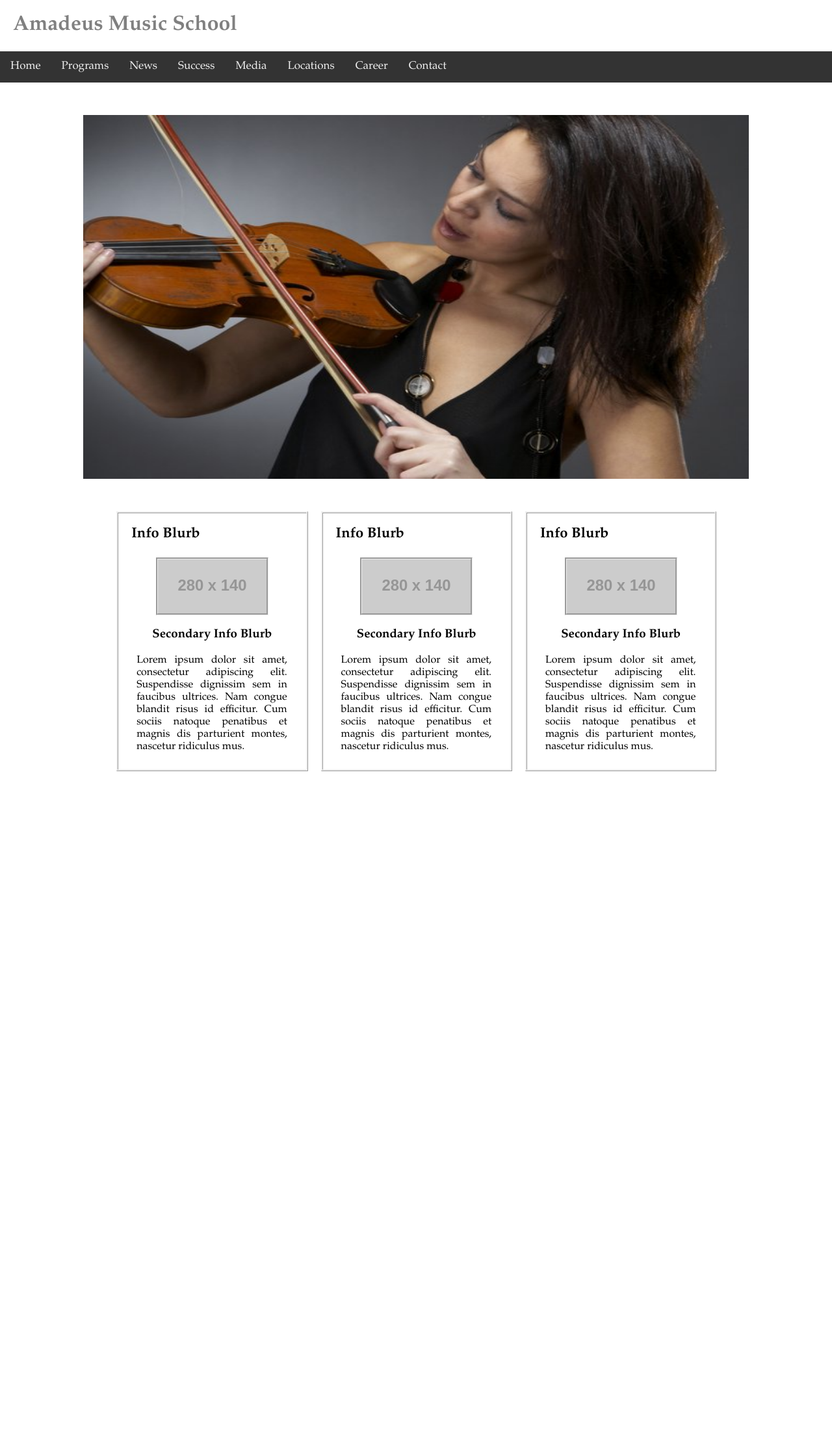
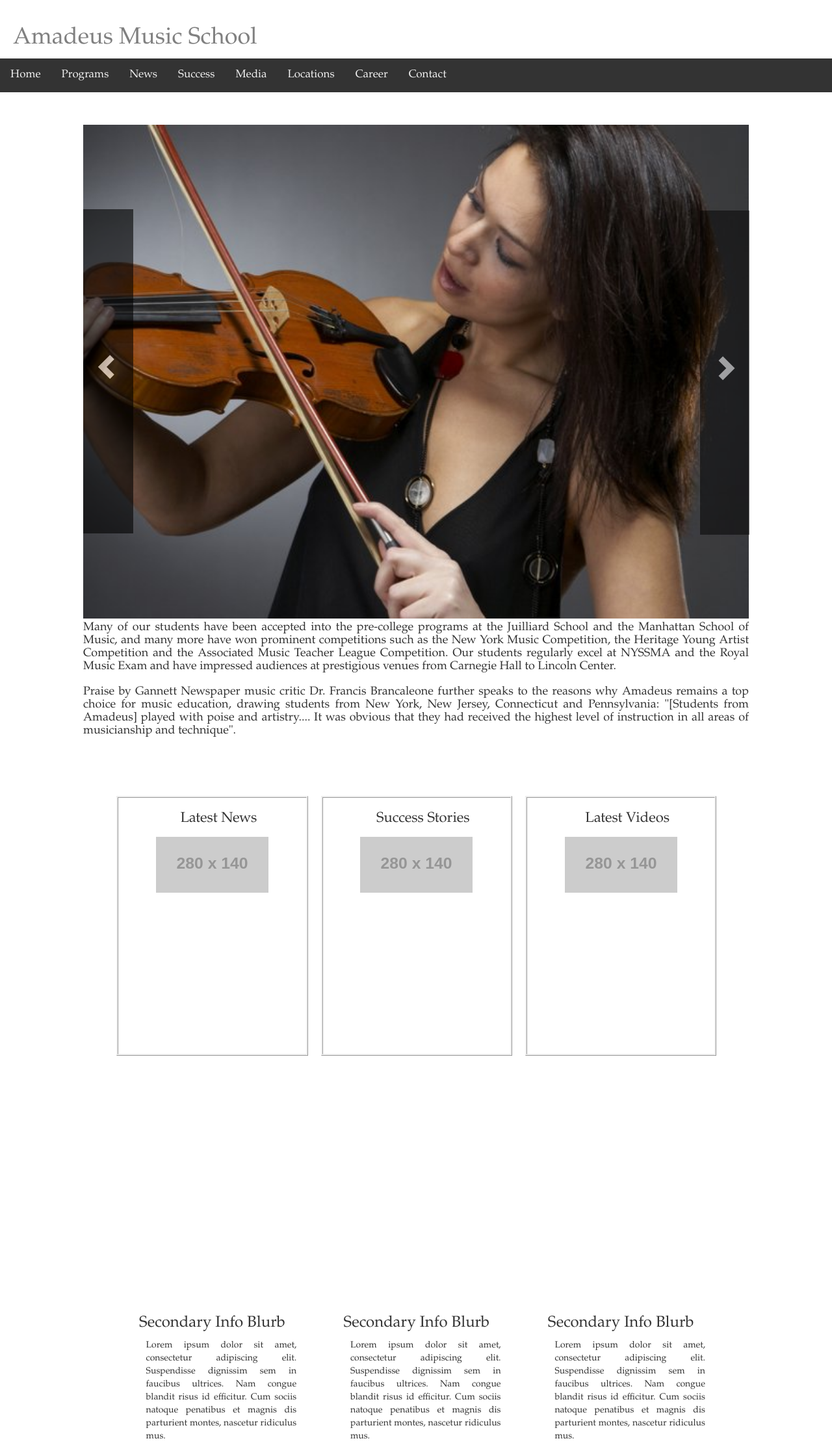
Before and after one commit to danilaurenhill/amadeus, a PHP site: page / in a window 1280 px wide. Shown: the whole page at 65% size. Before the commit the page ends 1187 px from the top, so only its background shows below. Run offline with PHP 8.4, Linux system fonts and the light colour scheme; grey boxes labelled with a size stand in for pictures from a placeholder-image service; some libraries are stand-ins or nearby versions.

Commit message:
index page

```diff
--- a/index.html
+++ b/index.html
@@ -4,6 +4,8 @@
     <title>Amadeus Music School</title>
     <script src="http://ajax.aspnetcdn.com/ajax/jQuery/jquery-1.11.3.min.js"></script>
     <script src="./javascript/main.js" type="text/javascript" charset="utf-8"></script>
+    <script src="https://maxcdn.bootstrapcdn.com/bootstrap/3.3.7/js/bootstrap.min.js"></script>
+    <link rel="stylesheet" href="https://maxcdn.bootstrapcdn.com/bootstrap/3.3.7/css/bootstrap.min.css">
     <link href="./stylesheets/style.css" rel="stylesheet">
   </head>
 <body>
@@ -23,24 +25,42 @@
 </ul>
 
 <div class="slideshow">
+  <div class="left-bar">
+    <a href="#">
+      <span class="glyphicon glyphicon-chevron-left"></span>
+    </a>
+  </div>
   <img class="pic" src="./images/violinist.jpg">
+  <div class="right-bar">
+    <a href="#">
+      <span class="glyphicon glyphicon-chevron-right"></span>
+    </a>
+  </div>
 </div>
+
+<center><h3>About Us</h3>
+<center><h4>Amadeus Music School was founded in 1992 by graduates of The Juilliard School. From the start, our goal has been to provide the finest quality music education programs to the community. Combined with professional management and outstanding faculty, the continuous, high-level achievements of our students have enabled Amadeus to become a top choice for music education.<br><br>
+
+Many of our students have been accepted into the pre-college programs at the Juilliard School and the Manhattan School of Music, and many more have won prominent competitions such as the New York Music Competition, the Heritage Young Artist Competition and the Associated Music Teacher League Competition. Our students regularly excel at NYSSMA and the Royal Music Exam and have impressed audiences at prestigious venues from Carnegie Hall to Lincoln Center.<br><br>
+
+Praise by Gannett Newspaper music critic Dr. Francis Brancaleone further speaks to the reasons why Amadeus remains a top choice for music education, drawing students from New York, New Jersey, Connecticut and Pennsylvania: "[Students from Amadeus] played with poise and artistry.... It was obvious that they had received the highest level of instruction in all areas of musicianship and technique".
+</h4></center>
 
 <div class="extras">
   <div class="pics">
-    <strong><h2>Info Blurb</h2></strong>
+    <strong><h2>Latest News</h2></strong>
     <img class="photo" src="http://placehold.it/280x140">
     <center><h3>Secondary Info Blurb</h3></center>
     <p>Lorem ipsum dolor sit amet, consectetur adipiscing elit. Suspendisse dignissim sem in faucibus ultrices. Nam congue blandit risus id efficitur. Cum sociis natoque penatibus et magnis dis parturient montes, nascetur ridiculus mus. </p>
   </div>
   <div class="vids">
-    <strong><h2>Info Blurb</h2></strong>
+    <strong><h2>Success Stories</h2></strong>
     <img class="photo" src="http://placehold.it/280x140">
     <center><h3>Secondary Info Blurb</h3></center>
     <p>Lorem ipsum dolor sit amet, consectetur adipiscing elit. Suspendisse dignissim sem in faucibus ultrices. Nam congue blandit risus id efficitur. Cum sociis natoque penatibus et magnis dis parturient montes, nascetur ridiculus mus. </p>
   </div>
   <div class="news">
-    <strong><h2>Info Blurb</h2></strong>
+    <strong><h2>Latest Videos</h2></strong>
     <img class="photo" src="http://placehold.it/280x140">
     <center><h3>Secondary Info Blurb</h3></center>
     <p>Lorem ipsum dolor sit amet, consectetur adipiscing elit. Suspendisse dignissim sem in faucibus ultrices. Nam congue blandit risus id efficitur. Cum sociis natoque penatibus et magnis dis parturient montes, nascetur ridiculus mus. </p>
--- a/stylesheets/base.scss
+++ b/stylesheets/base.scss
@@ -12,6 +12,9 @@
   font-family: $font;
 }
 h3 {
+  font-family: $font;
+}
+h4 {
   font-family: $font;
 }
 p {
--- a/stylesheets/layout_desktop.scss
+++ b/stylesheets/layout_desktop.scss
@@ -1,16 +1,68 @@
 .slideshow {
+  position: absolute;
   margin-top: 50px;
   text-align: center;
+  width: 100%;
+  .glyphicon {
+    top: 222px;
+  }
+  .left-bar {
+    position: relative;
+    display: inline-block;
+    z-index: 2;
+    left: 6.3%;
+    top: -214px;
+    width: 6%;
+    height: 499px;
+    background-color: black;
+    opacity: 0.6;
+    a {
+      color: white;
+      font-size: 40px;
+    }
+    a:hover {
+      color: red;
+    }
+  }
   .pic {
+    z-index: 1;
+    position: relative;
+    display: inline-block;
     width: 80%;
     height: 70%;
   }
+  .right-bar {
+    z-index: 2;
+    display: inline-block;
+    position: relative;
+    right: 6.2%;
+    top: -212px;
+    width: 6%;
+    height: 499px;
+    background-color: black;
+    opacity: 0.5;
+    a {
+      z-index: 3;
+      color: white;
+      font-size: 40px;
+    }
+    a:hover {
+      color: red;
+    }
+  }
 }
-
+h3{
+  padding-top: 630px;
+}
+h4 {
+  padding-top: 30px;
+  width: 80%;
+  text-align: justify;
+}
 .extras {
   width: 100%;
   height: 600px;
-  padding-top: 50px;
+  padding-top: 80px;
   .pics {
     width: 23%;
     height: 400px;
@@ -102,7 +154,7 @@
     }
     .pic {
       width: 55%;
-      height: 35%;
+      height: 38%;
       border-radius: 50%;
     }
     h3 {
@@ -140,7 +192,7 @@
     }
     .pic {
       width: 55%;
-      height: 35%;
+      height: 38%;
       border-radius: 50%;
     }
     h3 {
@@ -149,12 +201,13 @@
     }
     .lirr {
       margin-bottom: 10px;
-      width: 30%;
+      width: 40%;
       height: 9%;
     }
     .q12 {
       margin-bottom: 28px;
       padding-left: 8px;
+      margin-left: -15px;
       width: 10%;
       height: 3%;
     }
@@ -173,7 +226,7 @@
   }
   .loc_3 {
     position: relative;
-    top: 3px;
+    top: 8px;
     width: 33%;
     display: inline-block;
     text-align: center;
@@ -185,7 +238,7 @@
     }
     .pic {
       width: 55%;
-      height: 35%;
+      height: 38%;
       border-radius: 50%;
     }
     h3 {
--- a/stylesheets/style.css
+++ b/stylesheets/style.css
@@ -17,6 +17,9 @@
   font-family: Garamond, "Times New Roman", Times, serif; }
 
 h3 {
+  font-family: Garamond, "Times New Roman", Times, serif; }
+
+h4 {
   font-family: Garamond, "Times New Roman", Times, serif; }
 
 p {
@@ -207,16 +210,62 @@
     text-align: left; } }
 @media screen and (min-width: 750px) {
   .slideshow {
+    position: absolute;
     margin-top: 50px;
-    text-align: center; }
+    text-align: center;
+    width: 100%; }
+    .slideshow .glyphicon {
+      top: 222px; }
+    .slideshow .left-bar {
+      position: relative;
+      display: inline-block;
+      z-index: 2;
+      left: 6.3%;
+      top: -214px;
+      width: 6%;
+      height: 499px;
+      background-color: black;
+      opacity: 0.6; }
+      .slideshow .left-bar a {
+        color: white;
+        font-size: 40px; }
+      .slideshow .left-bar a:hover {
+        color: red; }
     .slideshow .pic {
+      z-index: 1;
+      position: relative;
+      display: inline-block;
       width: 80%;
       height: 70%; }
+    .slideshow .right-bar {
+      z-index: 2;
+      display: inline-block;
+      position: relative;
+      right: 6.2%;
+      top: -212px;
+      width: 6%;
+      height: 499px;
+      background-color: black;
+      opacity: 0.5; }
+      .slideshow .right-bar a {
+        z-index: 3;
+        color: white;
+        font-size: 40px; }
+      .slideshow .right-bar a:hover {
+        color: red; }
+
+  h3 {
+    padding-top: 630px; }
+
+  h4 {
+    padding-top: 30px;
+    width: 80%;
+    text-align: justify; }
 
   .extras {
     width: 100%;
     height: 600px;
-    padding-top: 50px; }
+    padding-top: 80px; }
     .extras .pics {
       width: 23%;
       height: 400px;
@@ -293,7 +342,7 @@
         padding-bottom: 15px; }
       .locations .loc_1 .pic {
         width: 55%;
-        height: 35%;
+        height: 38%;
         border-radius: 50%; }
       .locations .loc_1 h3 {
         font-size: 20px;
@@ -324,18 +373,19 @@
         padding-bottom: 15px; }
       .locations .loc_2 .pic {
         width: 55%;
-        height: 35%;
+        height: 38%;
         border-radius: 50%; }
       .locations .loc_2 h3 {
         font-size: 20px;
         padding-top: 20px; }
       .locations .loc_2 .lirr {
         margin-bottom: 10px;
-        width: 30%;
+        width: 40%;
         height: 9%; }
       .locations .loc_2 .q12 {
         margin-bottom: 28px;
         padding-left: 8px;
+        margin-left: -15px;
         width: 10%;
         height: 3%; }
       .locations .loc_2 .q13 {
@@ -350,7 +400,7 @@
         height: 3%; }
     .locations .loc_3 {
       position: relative;
-      top: 3px;
+      top: 8px;
       width: 33%;
       display: inline-block;
       text-align: center;
@@ -361,7 +411,7 @@
         padding-bottom: 15px; }
       .locations .loc_3 .pic {
         width: 55%;
-        height: 35%;
+        height: 38%;
         border-radius: 50%; }
       .locations .loc_3 h3 {
         font-size: 20px;
```
Also changed, not shown: 1 other file.
